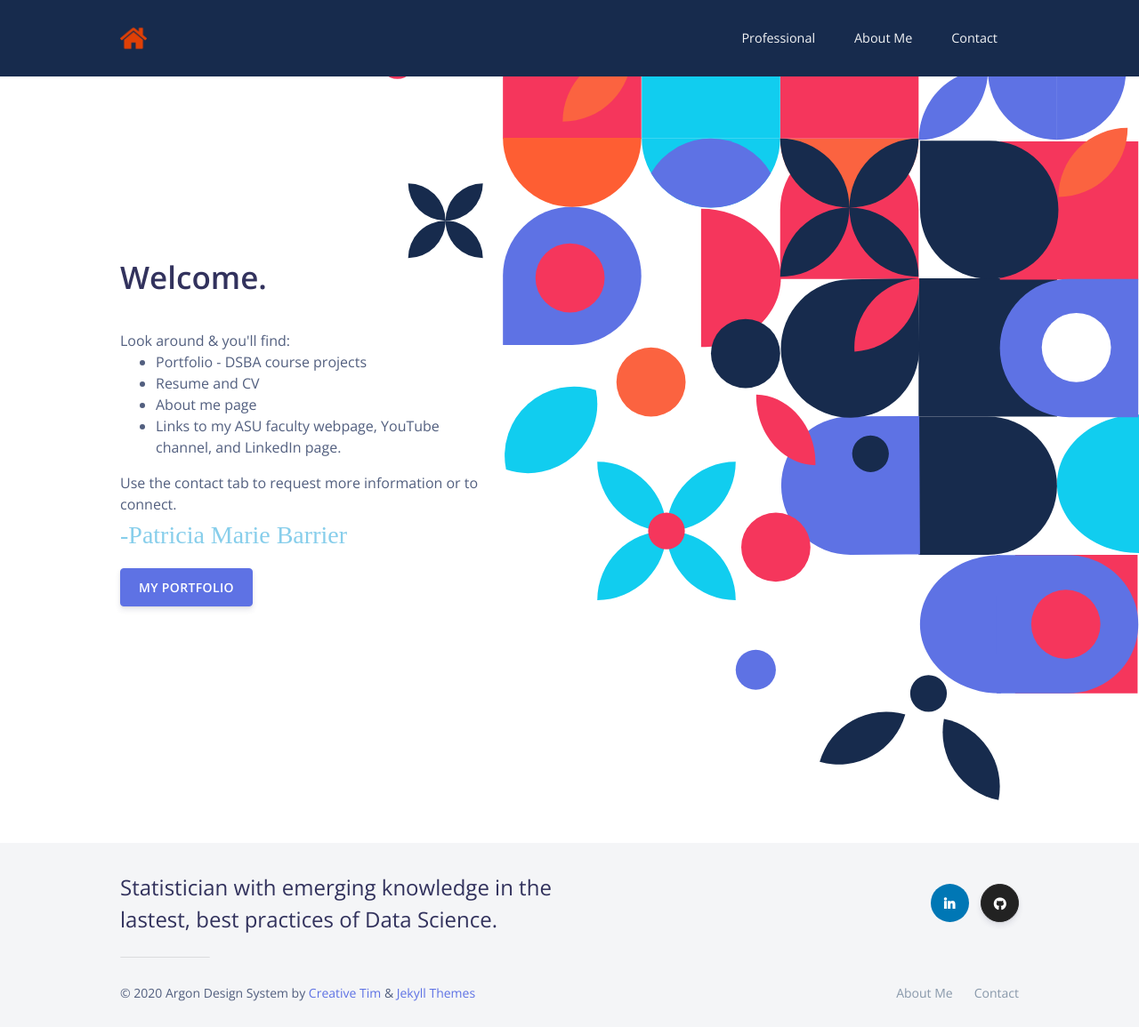
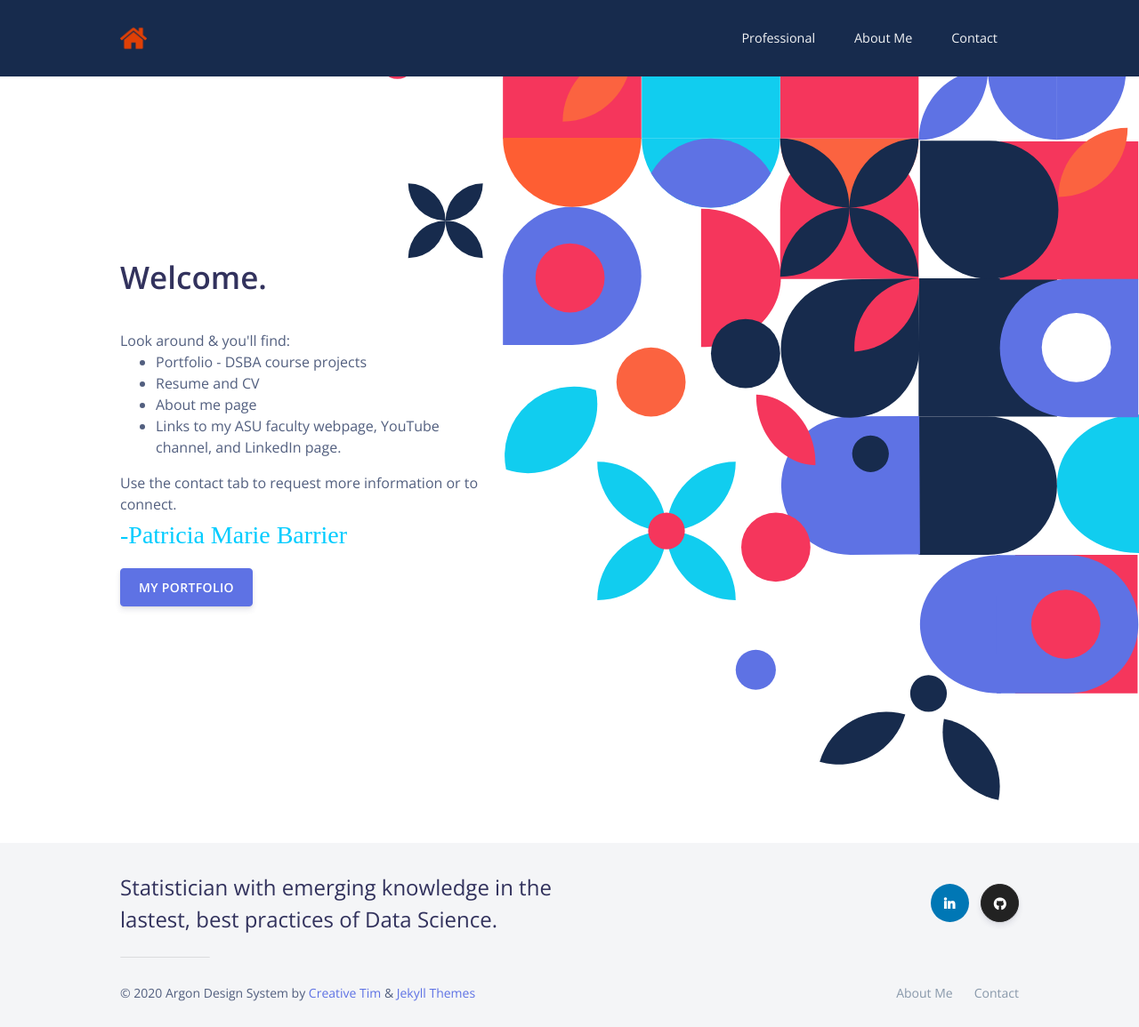
Before and after one commit to patriciamariebarrier/patriciamariebarrier.github.io, a Jekyll site: the page built from index.html, in a window 1280 px wide. Shown: the whole page at 89% size. Built offline with Jekyll 4.4.1, drawn with Linux system fonts in a browser that asks for light colours; nearby versions of some CDN libraries.

Commit message:
Update home-sample.html

```diff
--- a/_includes/home-sample.html
+++ b/_includes/home-sample.html
@@ -12,7 +12,7 @@
  <li>Links to my ASU faculty webpage, YouTube channel, and LinkedIn page.
           </UL>
    <class="lead mt-0">Use the contact tab to request more information or to connect.
-     <h3 class="display-5"><font face="Lucida Calligraphy, Lucida Handwriting, WhisperWrite, Brush Script MT" color=skyblue align=right>-Patricia Marie Barrier</font></h5>
+     <h3 class="display-5"><font face="Lucida Calligraphy, Lucida Handwriting, WhisperWrite, Brush Script MT" color=#00CCFF align=right>-Patricia Marie Barrier</font></h5>
             </p>
 
             <div class="buttons">
```
